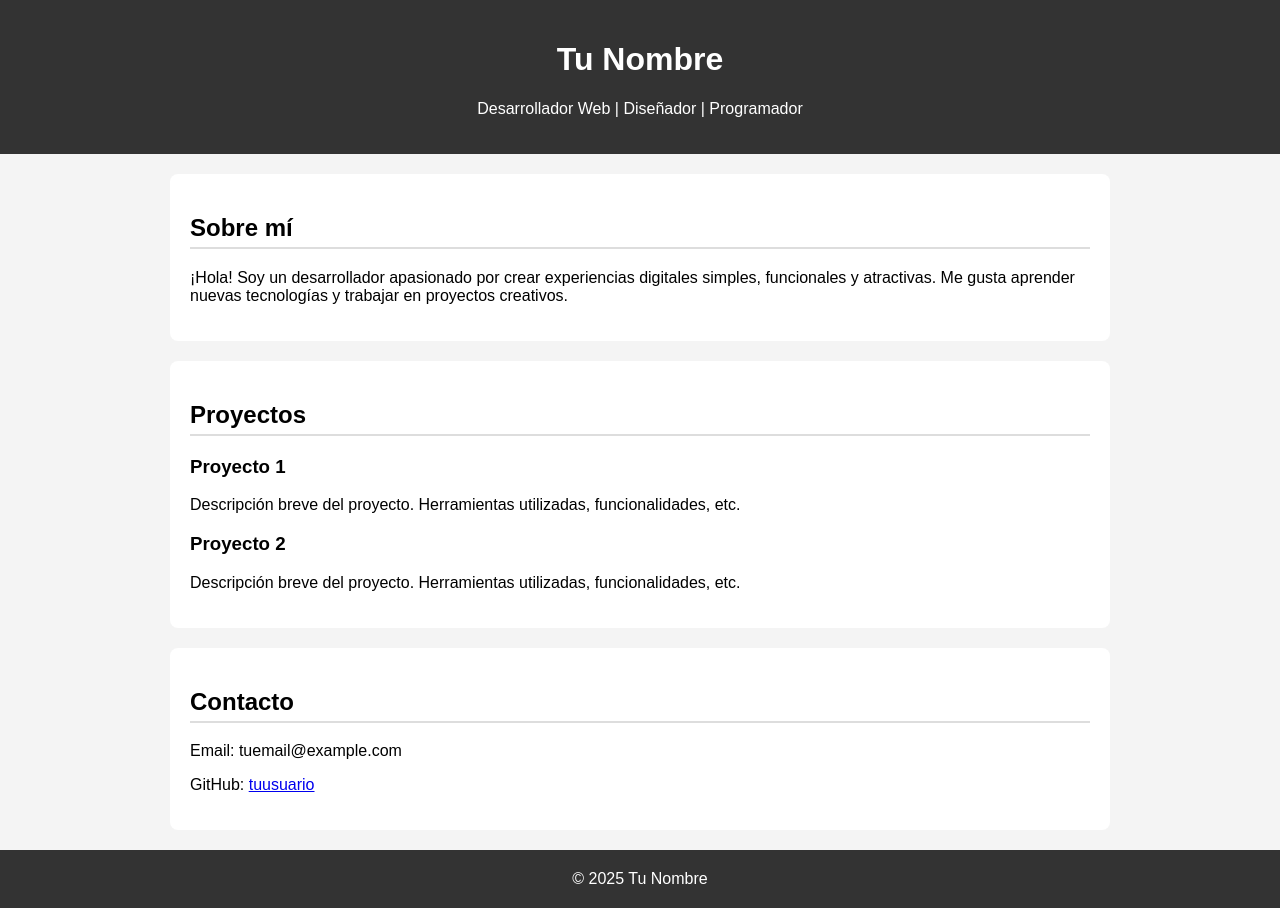
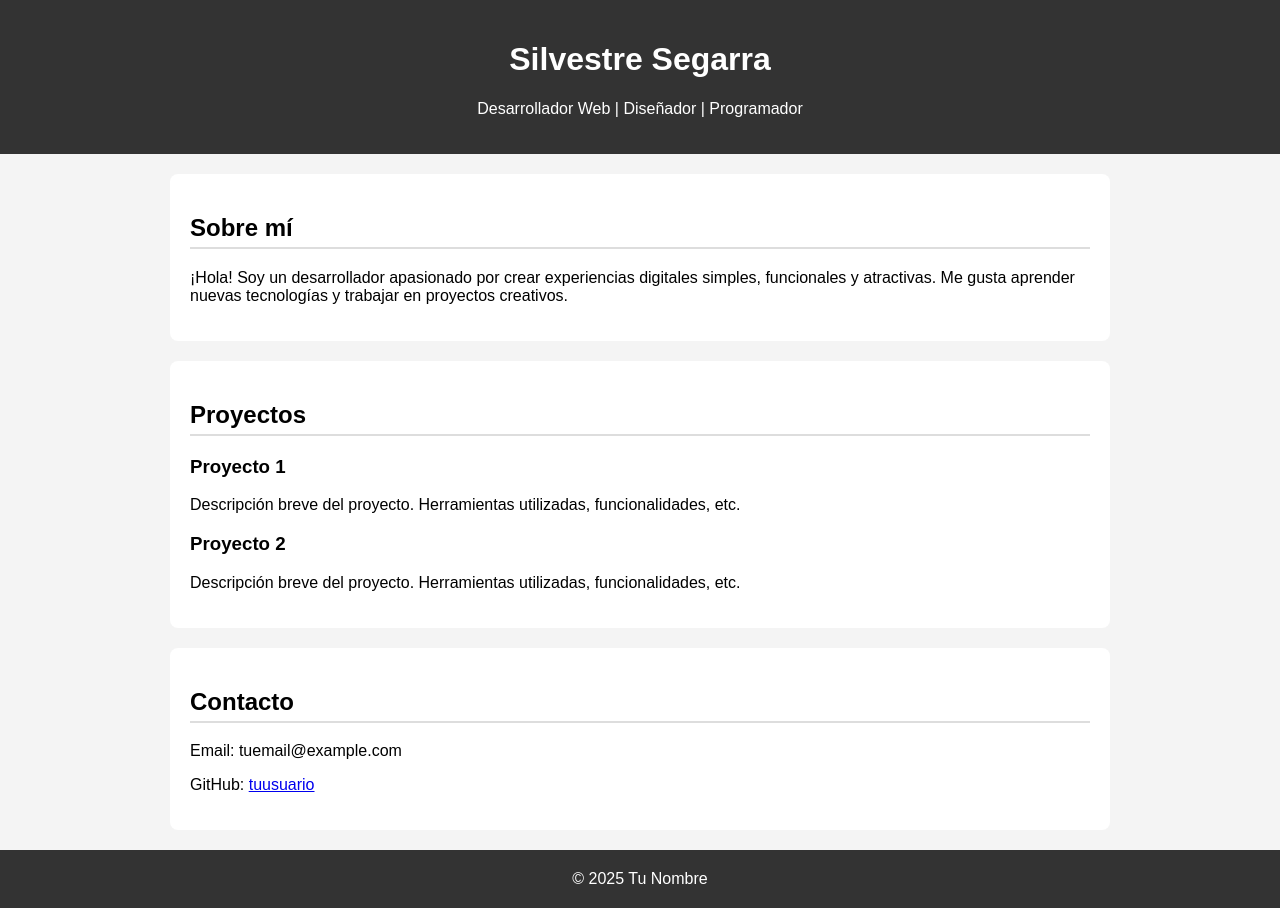
Before and after one commit to Silver3311/Portfolio, a plain HTML site: page index.html in a window 1280 px wide. Drawn offline with Linux system fonts and the light colour scheme.

Commit message:
Portfolio

```diff
--- a/index.html
+++ b/index.html
@@ -43,7 +43,7 @@
 <body>
 
 <header>
-    <h1>Tu Nombre</h1>
+    <h1>Silvestre Segarra</h1>
     <p>Desarrollador Web | Diseñador | Programador</p>
 </header>
 
```
